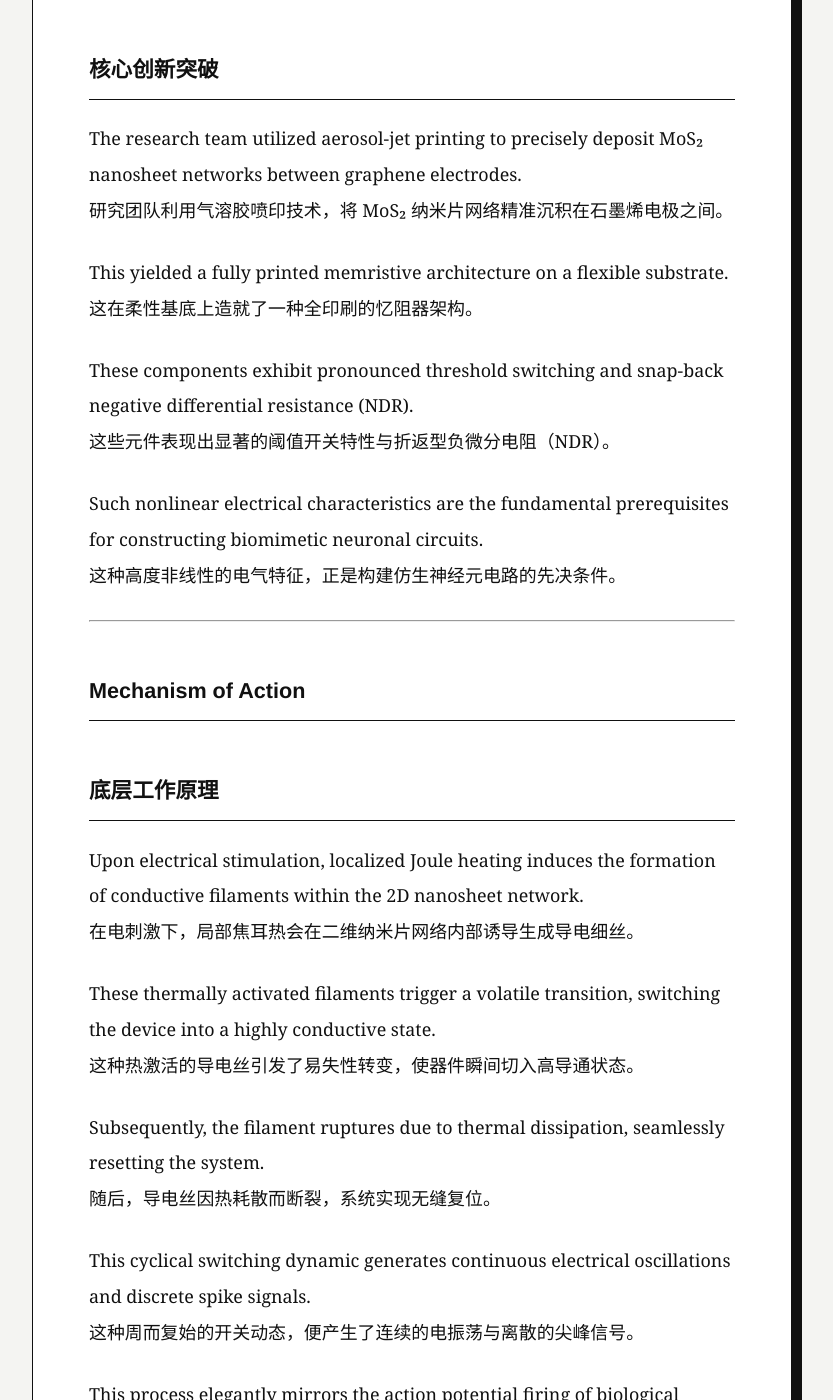
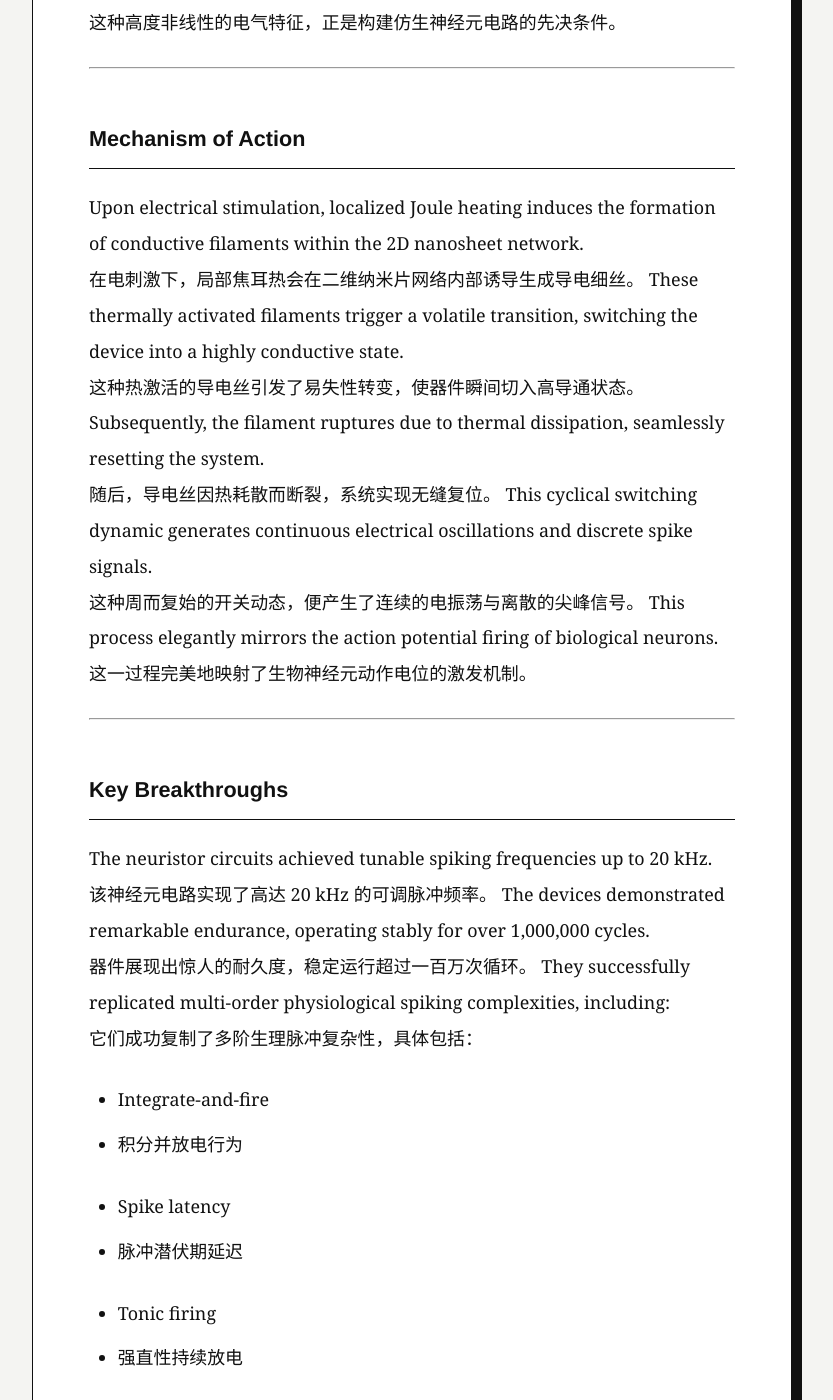
Before and after one commit to LianruLiu/LianruLiu.github.io, a Jekyll site: the page built from _posts/2026-04-26-Printed-MoS₂-Neurons.md, in a window 1280 px wide and 1400 px high, scrolled down 1900 px. Shown: the whole window, without its empty margins (228-1061 px from the left). Built offline with Jekyll 4.4.1, drawn with Linux system fonts in a browser that asks for light colours; some of the changed text lies outside the part shown.

```diff
--- a/_posts/2026-04-26-Printed-MoS₂-Neurons.md
+++ b/_posts/2026-04-26-Printed-MoS₂-Neurons.md
@@ -10,82 +10,54 @@ tags: [AI, Neuromorphic, Brain Machine Interface, Materials]
 # 印刷二维材料实现类生物神经元
 
 ## The Significance of This Paper
-## 为什么这篇论文至关重要
-
 While modern AI accelerators exhibit immense computational power, their energy consumption dwarfs that of the human brain.
 虽然现代 AI 芯片展现出庞大的算力，但其能耗水平相较于人类大脑依然是天壤之别。
-
 Biological neurons process information through discrete spikes, precise temporal dynamics, adaptation, and profound nonlinearity.
 生物神经元通过离散的电脉冲、精确的时间节律、高度适应性与非线性动态来处理信息。
-
 To engineer genuinely neuromorphic hardware, we must develop artificial neurons that intrinsically emulate biological behavior.
 若想构建真正的类脑硬件，我们必须开发在物理本质上模仿生物行为的人工器件。
-
 This paper illuminates a novel pathway: aerosol-jet-printed, flexible electronic neurons constructed from MoS₂ nanosheets.
 这篇论文照亮了一条全新路径：利用气溶胶喷印技术，由二硫化钼（MoS₂）纳米片构建的柔性电子神经元。
 
 ---
-
 ## Core Research Question
-## 核心研究课题
-
 Can scalable, solution-processed materials faithfully replicate the complex spiking dynamics of biological neurons?
 低成本且可规模化处理的材料，能否忠实再现生物神经元复杂的脉冲放电动态？
-
 Can these devices simultaneously offer flexibility and scalability, paving the way for next-generation biohybrid brain-machine interfaces?
 这些器件能否同时兼具柔性与可扩展性，从而为下一代生物混合脑机接口铺平道路？
 
 ---
-
 ## Core Innovation
-## 核心创新突破
-
 The research team utilized aerosol-jet printing to precisely deposit MoS₂ nanosheet networks between graphene electrodes.
 研究团队利用气溶胶喷印技术，将 MoS₂ 纳米片网络精准沉积在石墨烯电极之间。
-
 This yielded a fully printed memristive architecture on a flexible substrate.
 这在柔性基底上造就了一种全印刷的忆阻器架构。
-
 These components exhibit pronounced threshold switching and snap-back negative differential resistance (NDR).
 这些元件表现出显著的阈值开关特性与折返型负微分电阻（NDR）。
-
 Such nonlinear electrical characteristics are the fundamental prerequisites for constructing biomimetic neuronal circuits.
 这种高度非线性的电气特征，正是构建仿生神经元电路的先决条件。
 
 ---
-
 ## Mechanism of Action
-## 底层工作原理
-
 Upon electrical stimulation, localized Joule heating induces the formation of conductive filaments within the 2D nanosheet network.
 在电刺激下，局部焦耳热会在二维纳米片网络内部诱导生成导电细丝。
-
 These thermally activated filaments trigger a volatile transition, switching the device into a highly conductive state.
 这种热激活的导电丝引发了易失性转变，使器件瞬间切入高导通状态。
-
 Subsequently, the filament ruptures due to thermal dissipation, seamlessly resetting the system.
 随后，导电丝因热耗散而断裂，系统实现无缝复位。
-
 This cyclical switching dynamic generates continuous electrical oscillations and discrete spike signals.
 这种周而复始的开关动态，便产生了连续的电振荡与离散的尖峰信号。
-
 This process elegantly mirrors the action potential firing of biological neurons.
 这一过程完美地映射了生物神经元动作电位的激发机制。
 
 ---
-
 ## Key Breakthroughs
-## 关键技术成就
-
 The neuristor circuits achieved tunable spiking frequencies up to 20 kHz.
 该神经元电路实现了高达 20 kHz 的可调脉冲频率。
-
 The devices demonstrated remarkable endurance, operating stably for over 1,000,000 cycles.
 器件展现出惊人的耐久度，稳定运行超过一百万次循环。
-
 They successfully replicated multi-order physiological spiking complexities, including:
 它们成功复制了多阶生理脉冲复杂性，具体包括：
-
 - Integrate-and-fire
 - 积分并放电行为
 
@@ -105,97 +77,68 @@ Most notably, the generated spike waveforms successfully stimulated Purkinje neu
 最令人瞩目的是，其生成的脉冲波形成功刺激了离体小鼠小脑切片中的浦肯野神经元。
 
 ---
-
 ## Implications for Artificial Intelligence
-## 对人工智能的颠覆性意义
-
 Contemporary AI algorithms are primarily constrained by rigid von Neumann digital architectures.
 当代 AI 算法从根本上受制于僵化的冯·诺依曼数字架构。
-
 The human brain operates on a fundamentally different paradigm: massively parallel, event-driven, and operating at ultra-low power.
 而人类大脑的运行范式截然不同：高度并行、事件驱动且功耗极低。
-
 Neuromorphic engineering seeks to replicate this biological efficiency at the hardware level.
 神经形态工程正试图在硬件物理层面上复制这种生物学效率。
-
 These printed memristive networks could serve as cost-effective, scalable primitives for next-generation neuromorphic computing.
 这些印刷忆阻网络有望成为下一代类脑计算中低成本、可无限扩展的基础物理单元。
 
 ---
 
 ## Implications for Brain-Machine Interfaces (BMI)
-## 对脑机接口的深远影响
-
 Traditional neural implant hardware is typically rigid, invasive, and economically prohibitive.
 传统的神经植入硬件往往具有强刚性、侵入性，且制造成本极其高昂。
-
 Printed flexible electronics offer a mechanical impedance match with soft biological tissues.
 柔性印刷电子技术能够与柔软的生物组织实现机械阻抗匹配。
-
 This mechanical compatibility minimizes tissue damage, enabling seamless interfaces with the central nervous system.
 这种极佳的机械兼容性将组织损伤降至最低，实现了与中枢神经系统的无缝接轨。
-
 Future iterations could be seamlessly integrated as wearable, implantable, or epidermal electronic systems.
 未来的迭代产品可以直接化身为可穿戴、可植入或表皮电子系统。
 
 ---
-
 ## Current Limitations
-## 现阶段的局限性
-
 This research remains a proof-of-concept laboratory demonstration.
 该研究目前仍属于概念验证阶段的实验室成果。
-
 The long-term biocompatibility and toxicity of MoS₂ in neural environments require further validation.
 二硫化钼（MoS₂）在神经环境中的长期生物相容性与毒理学仍需严格验证。
-
 In vivo operational durability amidst biological degradation has not yet been established.
 在活体生物降解环境下的长期工作耐久性尚未得到证明。
-
 Ensuring extreme device-to-device consistency in roll-to-roll mass manufacturing presents a formidable engineering challenge.
 在卷对卷大规模量产中确保极端的器件一致性，是一项艰巨的工程挑战。
 
 ---
-
 ### My Perspective
-### 我的深度思考
-
 This paradigm shift represents far more than an incremental improvement to the transistor.
 这一范式的转移，绝不仅仅是对晶体管的渐进式改良。
-
 It heralds a fundamental philosophical pivot in hardware design.
 它预示着硬件设计底层哲学的根本性转向。
-
 Rather than forcing biological algorithms onto rigid silicon logic, we are engineering materials to intrinsically behave like biological systems.
 与其将生物算法强行塞入冰冷的硅基逻辑，不如直接从材料学着手，让其自发呈现生物系统的物理特征。
-
 This structural shift in computing architecture will yield compounding returns far exceeding another 10% gain in GPU clock speeds.
 这种计算架构的底层重构所带来的复利回报，将远远超过 GPU 算力再提升 10% 的蝇头小利。
 
 ---
-
 ## Questions for the Future
-## 叩问未来
-
 Can these memristive networks autonomously implement synaptic plasticity and learning rules?
 这些忆阻网络能否自主实现突触可塑性与学习法则？
-
 Can they be scaled into recurrent networks capable of sustained memory and environmental adaptation?
 它们能否扩展为具备持久记忆与环境适应能力的循环网络？
-
 Can these flexible substrates maintain structural integrity and safety for decades in vivo?
 这些柔性基底能否在活体内保持数十年的结构完整性与绝对安全？
-
 If achieved, the ontological boundary between machine and biological organism will irrevocably blur.
 如果一切成真，机器与生物之间的本体论边界将被彻底抹除。
 
 ---
-
 ## Final Thought
-## 终局展望
-
 The endgame of Artificial Intelligence is not solely defined by scaling up LLM parameters.
 人工智能的终局，绝不仅仅是由无脑扩大语言模型的参数量来定义的。
-
 The true future may be physically softer, dimensionally smaller, and profoundly more organic.
 真正的未来或许在物理上更加柔软、在维度上更加微观，并且在本质上更加鲜活如生命。
+
+---
+## Reference
+[Printed MoS2 memristive nanosheet networks for spiking neurons with multi-order complexity](https://doi.org/10.1038/s41565-026-02149-6)
```
